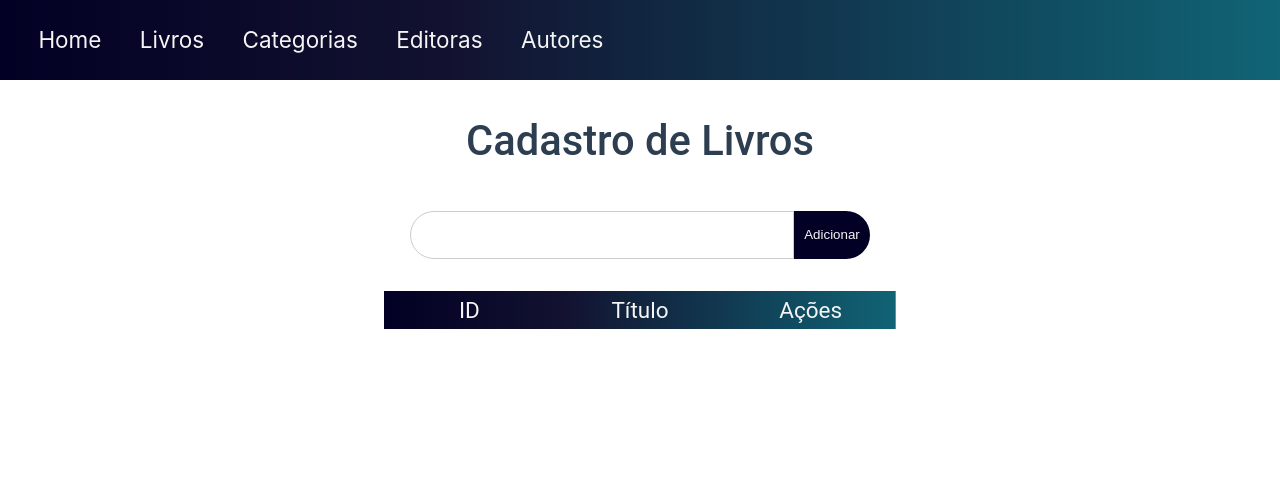
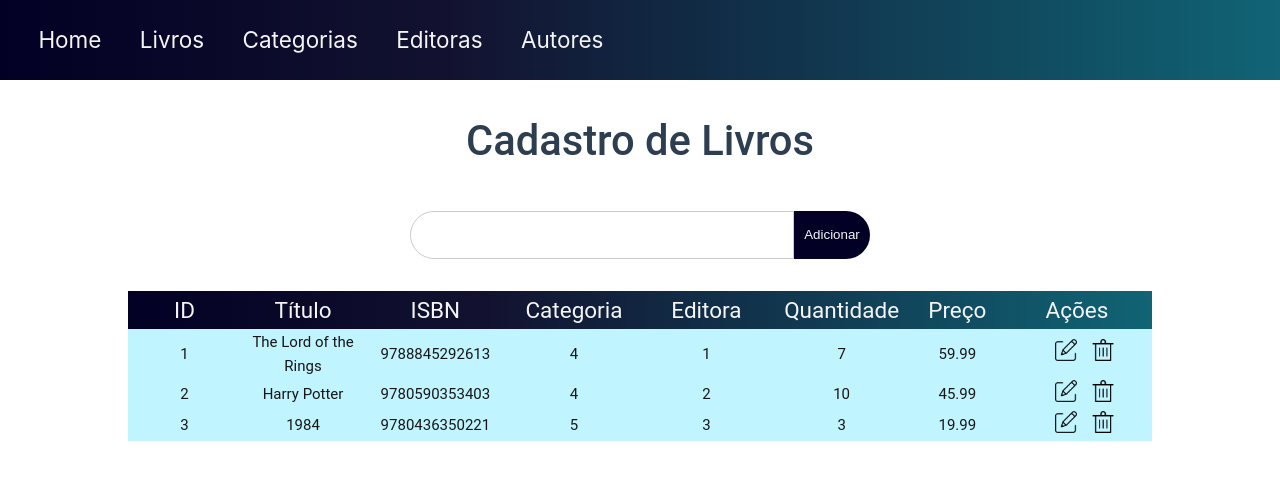
Before and after one commit to joaovtrsantos/vue-bookstore, a Vue app in the folder vue-bookstore-admin/: page /book in a window 1280 px wide. Shown: the top 480 px of the page. Built offline with nearby package versions, Linux system fonts and the light colour scheme; data requests are answered from the project's data file.

Commit message:
finalization of the initial structure of books

```diff
--- a/vue-bookstore-admin/src/assets/base.css
+++ b/vue-bookstore-admin/src/assets/base.css
@@ -121,7 +121,6 @@ main {
 }
 
 .div-table > table {
-  width: 40%;
   text-align: center;
   border-spacing: 0;
 }
@@ -160,3 +159,7 @@ main {
   transform: scale(1.1);
   transition: all 0.5s;
 }
+
+.action-column {
+  min-width: 150px;
+}
--- a/vue-bookstore-admin/src/components/book/ListBook.vue
+++ b/vue-bookstore-admin/src/components/book/ListBook.vue
@@ -9,7 +9,13 @@ export default {
       columns: [
         { label: "ID", field: "id" },
         { label: "Título", field: "title" },
+        { label: "ISBN", field: "isbn" },
+        { label: "Categoria", field: "category_id" },
+        { label: "Editora", field: "publisher_id" },
+        { label: "Quantidade", field: "quantity" },
+        { label: "Preço", field: "price" },
       ],
+      tableSize : '80%',
     };
   },
   computed: {
@@ -17,10 +23,10 @@ export default {
     ...mapState(useBookStore, ["books"]),
   },
   methods: {
-    ...mapActions(useBookStore, ["getAllBooks", "deleteBooks"]),
+    ...mapActions(useBookStore, ["getAllBooks", "deleteBook"]),
     async deleteItem(book) {
       try {
-        await this.deleteBooks(book.id);
+        await this.deleteBook(book.id);
         alert("Item excluído com sucesso.");
       } catch (e) {
         alert(e);
@@ -39,7 +45,8 @@ export default {
 <template>
     <data-table
       :columns="columns"
-      :items="categories"
+      :items="books"
+      :tableSize="tableSize"
       @edit="$emit('edit', $event)"
       @delete="deleteItem"
     />
--- a/vue-bookstore-admin/src/components/category/ListCategory.vue
+++ b/vue-bookstore-admin/src/components/category/ListCategory.vue
@@ -10,6 +10,7 @@ export default {
         { label: "ID", field: "id" },
         { label: "Descrição", field: "description" },
       ],
+      tableSize : '40%',
     };
   },
   computed: {
@@ -40,6 +41,7 @@ export default {
     <data-table
       :columns="columns"
       :items="categories"
+      :tableSize="tableSize"
       @edit="$emit('edit', $event)"
       @delete="deleteItem"
     />
--- a/vue-bookstore-admin/src/components/template/DataTable.vue
+++ b/vue-bookstore-admin/src/components/template/DataTable.vue
@@ -9,11 +9,21 @@ export default {
       type: Array,
       required: true,
     },
+   tableSize: {
+    type: String,
+   }
   },
+  computed: {
+    size() {
+      return {
+        'width': this.tableSize
+      }
+    }
+  }
 };
 </script>
 <template>
-  <table>
+  <table :style="size">
     <thead>
       <tr>
         <th v-for="column of columns" :key="column.field">
@@ -21,7 +31,7 @@ export default {
             <h2>{{ column.label }}</h2>
           </span>
         </th>
-        <th>
+        <th class="action-column">
           <span> <h2>Ações</h2> </span>
         </th>
       </tr>
@@ -49,3 +59,8 @@ export default {
     </tbody>
   </table>
 </template>
+<style scoped>
+  table {
+    width: var(width);
+  }
+</style>
```
Also changed, not shown: vue-bookstore-admin/src/App.vue (+10 -6 lines).
